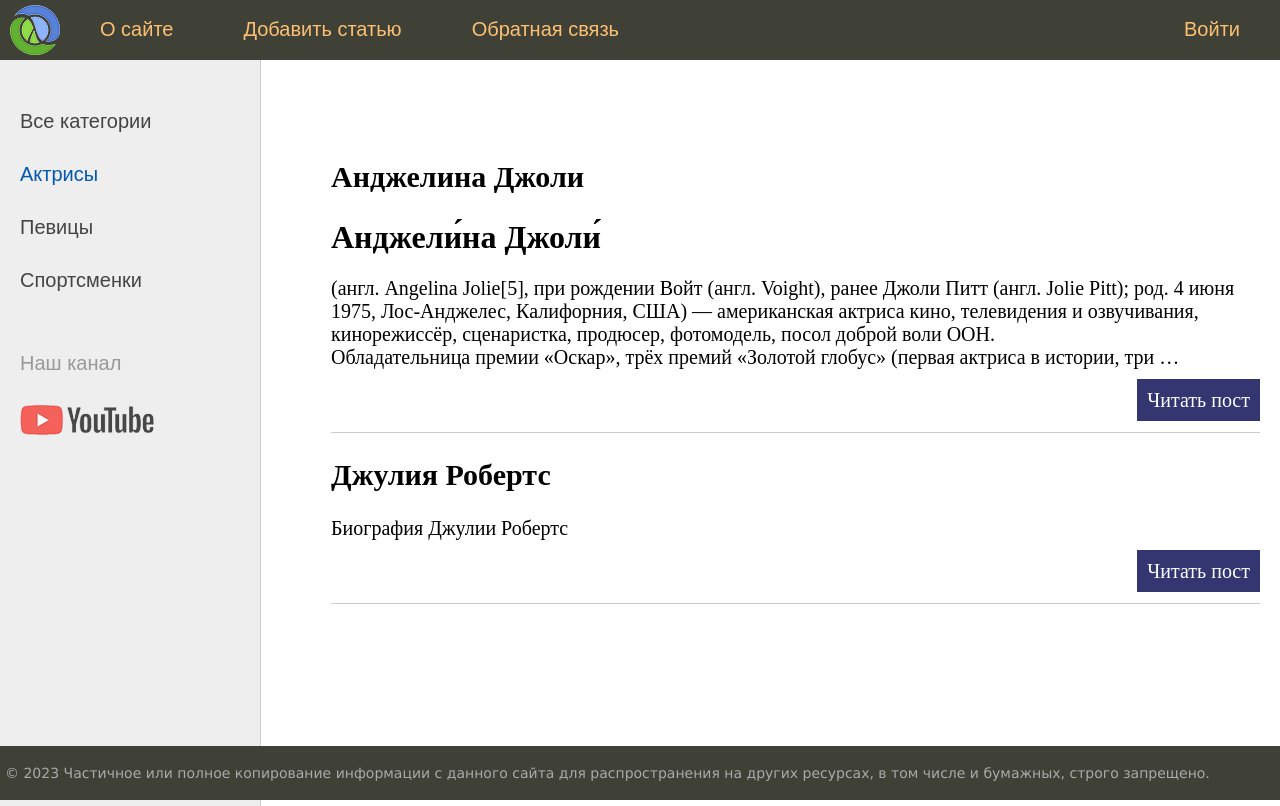
After one commit to Dmitry-Osipov/sitewomen, a Django app: a page that uses templates/base.html in a window 1280 px wide. The commit adds this page. Run offline with Django 4.2, Linux system fonts and the light colour scheme.

Commit message:
Configured a custom category display tag. Augmented the view functions with a category function. Configured correct display of categories. Created a new file "women_tags.py" in the "templatetags" package using a simple and inclusive tag

```diff
--- a/templates/base.html
+++ b/templates/base.html
@@ -1,4 +1,5 @@
 {% load static %}
+{% load women_tags %}
 <!DOCTYPE html>
 <html>
 <head>
@@ -30,13 +31,17 @@
                     <!-- Sidebar слева -->
                     <td valign="top" class="left-chapters">
                         <ul id="leftchapters">
-                            <li class="selected">Все категории</li>
-                            <li><a href="#">Актрисы</a></li>
-                            <li><a href="#">Певицы</a></li>
-                            <li><a href="#">Спортсменки</a></li>
+                            {% if cat_selected == 0 or cat_selected is None %}
+                                <li class="selected">Все категории</li>
+                            {% else %}
+                                <li><a href="{% url 'home' %}">Все категории</a></li>
+                            {% endif %}
+                            {% show_categories cat_selected %}
                             <li class="share">
                                 <p>Наш канал</p>
-                                <a class="share-yt" href="https://www.youtube.com/channel/UClJzWfGWuGJL2t-3dYKcHTA/playlists" target="_blank" rel="nofollow"></a>
+                                <a class="share-yt"
+                                   href="https://www.youtube.com/channel/UClJzWfGWuGJL2t-3dYKcHTA/playlists"
+                                   target="_blank" rel="nofollow"></a>
                             </li>
                         </ul>
                     </td>
@@ -44,13 +49,10 @@
                     <td valign="top" class="content">
                         <!-- Хлебные крошки -->
                         {% block breadcrumbs %}
-
                         {% endblock %}
-
                         <!-- Блок контента -->
                         <div class="content-text">
                             {% block content %}
-
                             {% endblock %}
                         </div>
                         <!-- Конец блока контента -->
@@ -63,7 +65,8 @@
     <tr>
         <td valign=top>
             <div id="footer">
-                <p>&copy; 2023 Частичное или полное копирование информации с данного сайта для распространения на других ресурсах, в том числе и бумажных, строго запрещено.</p>
+                <p>&copy; 2023 Частичное или полное копирование информации с данного сайта для распространения на других
+                    ресурсах, в том числе и бумажных, строго запрещено.</p>
             </div>
         </td>
     </tr>
--- /dev/null
+++ b/women/templates/women/list_categories.html
@@ -0,0 +1,7 @@
+{% for cat in cats %}
+    {% if cat.id == cat_selected %}
+        <li class="selected">{{ cat.name }}</li>
+    {% else %}
+        <li><a href="{% url 'category' cat.id %}">{{ cat.name }}</a></li>
+    {% endif %}
+{% endfor %}
--- /dev/null
+++ b/women/templatetags/women_tags.py
@@ -0,0 +1,32 @@
+from django import template
+from ..views import *
+
+register = template.Library()
+
+
+@register.simple_tag(name='getcats')
+def get_categories():
+    """
+    Функция предназначена для возврата категорий постов. Используем простой тег. Требует следующего синтаксиса в шаблоне:
+    {%  getcats as categories %}
+    {% for cat in categories %}
+        <li><a href="{% url 'category' cat.id %}">{{ cat.name }}</a></li>
+    {% endfor %}
+
+    :return: list - список, состоящий из словарей, содержит все категории с id и названиями.
+    """
+    return cats_db
+
+
+@register.inclusion_tag('women/list_categories.html')
+def show_categories(cat_selected=0):
+    """
+    Функция предназначена для возврата категорий постов. Используем включающий тег. Является предпочтительным вариантом
+    в силу большего функционала и простоты записи в базовом шаблоне, однако требует создания дополнительного HTML-файла.
+
+    :param cat_selected: int - id выбранной категории. По умолчанию 0 - не выбрана ни одна категория.
+    :return: dict - словарь содержит все категории с id и названиями. P.s.: этот словарь будет передаваться в шаблон,
+    который мы указали аргументом в декораторе.
+    """
+    cats = cats_db
+    return {'cats': cats, 'cat_selected': cat_selected}
--- a/women/urls.py
+++ b/women/urls.py
@@ -15,6 +15,7 @@
     path('contact/', contact, name='contact'),
     path('login/', login, name='login'),
     path('post/<int:post_id>', show_post, name='post'),
+    path('category:<int:cat_id>', show_category, name='category'),
     # Ниже используются пути и функции для представления базовых возможностей Django.
     path('cats/<int:cat_id>/', categories, name='cats_id'),  # По стандартам отрасли следует прописывать слэш в конце суффикса,
     # ибо если этого не сделать, то вместо привычного 127.0.0.1:8000/cats/ нужно будет писать 127.0.0.1:8000/cats, что неудобно.
--- a/women/views.py
+++ b/women/views.py
@@ -22,6 +22,12 @@
     {'id': 3, 'title': 'Джулия Робертс', 'content': 'Биография Джулии Робертс', 'is_published': True},
 ]
 
+cats_db = [  # Коллекция представляет список категорий - тоже имитация таблицы БД.
+    {'id': 1, 'name': 'Актрисы'},
+    {'id': 2, 'name': 'Певицы'},
+    {'id': 3, 'name': 'Спортсменки'},
+]
+
 
 # Create your views here.
 def index(request):
@@ -37,6 +43,7 @@
         'title': 'Главная страница',
         'menu': menu,
         'posts': data_db,
+        'cat_selected': 0,
     }
 
     return render(request, 'women/index.html', context=data)
@@ -65,6 +72,24 @@
     :return: HttpResponse - текст с запрашиваемым id записи.
     """
     return HttpResponse(f'Отображение статьи с id = {post_id}')
+
+
+def show_category(request, cat_id):
+    """
+    Функция представления отвечает за отображение выбранной категории.
+
+    :param request: HttpRequest - запрос пользователя.
+    :param cat_id: int - уникальный идентификатор категории.
+    :return: HttpResponse - временная заглушка.
+    """
+    data = {
+        'title': 'Отображение по рубрикам',
+        'menu': menu,
+        'posts': data_db,
+        'cat_selected': cat_id,
+    }
+
+    return render(request, 'women/index.html', context=data)
 
 
 def add_page(request):
```
Also changed, not shown: README.md, women/templatetags/__init__.py (added).
